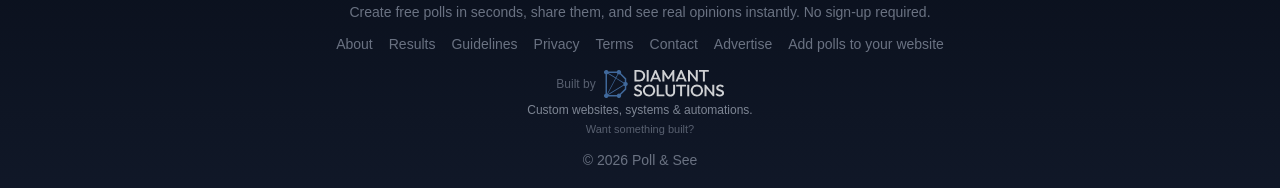
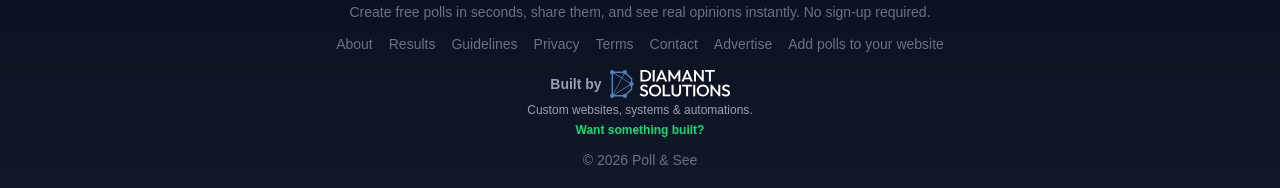
Before and after one commit to MarkDiamant/poll-and-see, a Next.js app: page / in a window 1280 px wide. Shown: the part 1221-1409 px from the top of the page. Built offline with nearby package versions, Linux system fonts and the light colour scheme; no server answers; the database is empty.

Commit message:
reduce prominence of footer branding

```diff
--- a/components/Footer.tsx
+++ b/components/Footer.tsx
@@ -47,10 +47,10 @@ export default function Footer() {
     href="https://diamantsolutions.co.uk"
     target="_blank"
     rel="noopener noreferrer"
-    className="group flex flex-col items-center gap-1 opacity-80 transition hover:opacity-100"
+    className="group flex flex-col items-center gap-1 transition hover:opacity-80"
   >
     <div className="flex items-center gap-2">
-      <span className="text-xs font-medium text-gray-500">
+      <span className="text-sm font-semibold text-gray-400">
         Built by
       </span>
 
@@ -65,7 +65,7 @@ export default function Footer() {
       Custom websites, systems & automations.
     </span>
 
-    <span className="text-[11px] font-medium text-gray-500 transition group-hover:text-green-400">
+    <span className="text-xs font-semibold text-green-400">
       Want something built?
     </span>
   </a>
```
